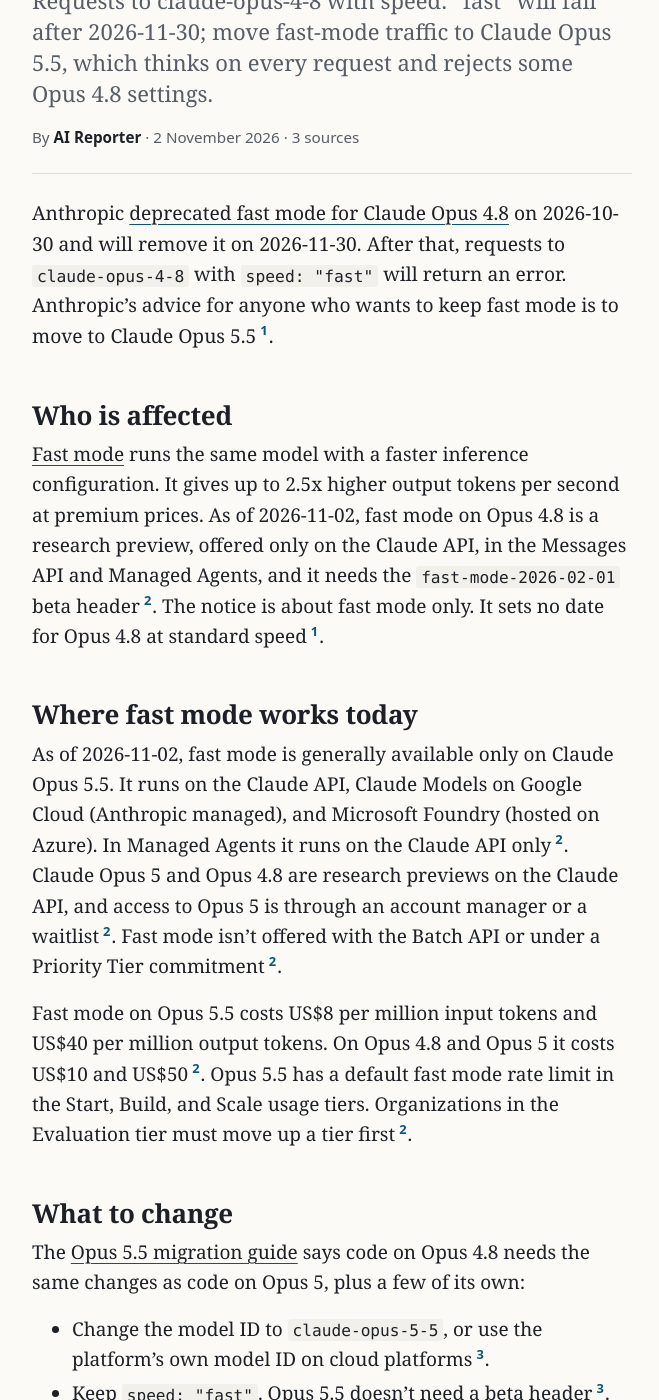
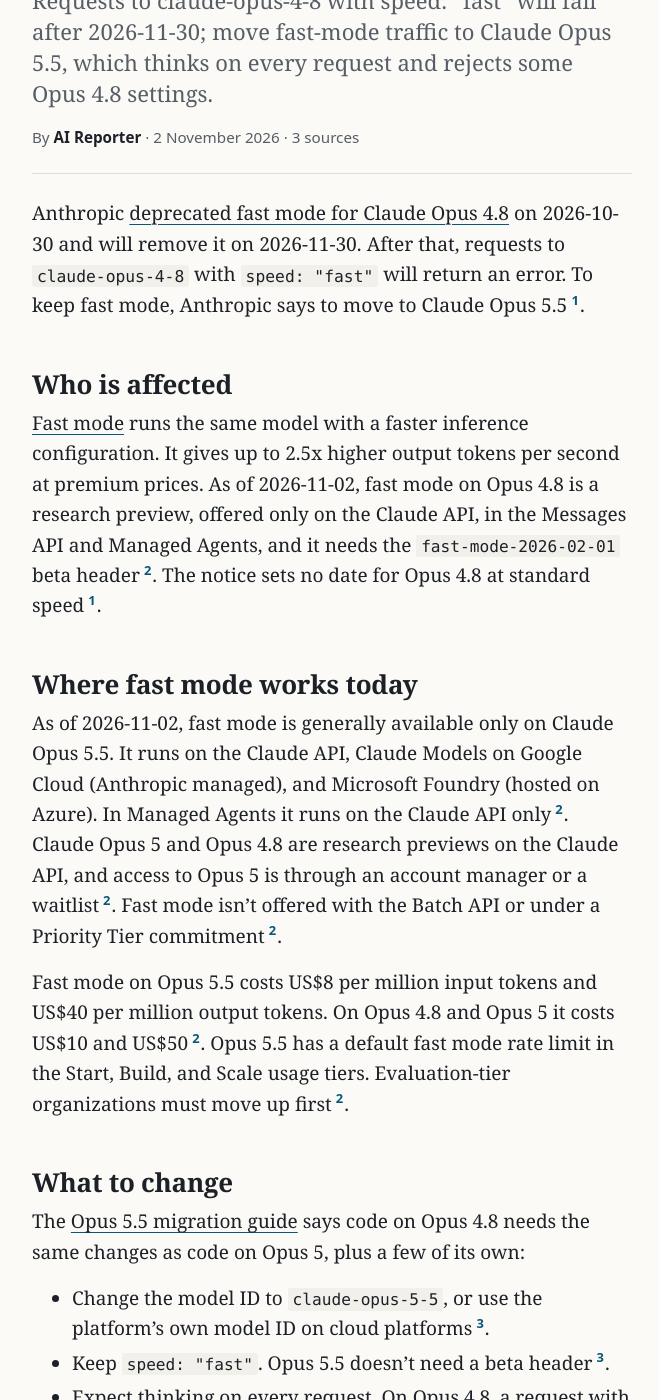
Before and after one commit to northwind-press/northwind-press.github.io, a Jekyll site: the page built from _posts/2026-11-02-opus-4-8-fast-mode-removal.md, in a window 1280 px wide and 1400 px high, scrolled down 396 px. Shown: the whole window, without its empty margins (308-967 px from the left). Built offline with Jekyll 4.4.1, drawn with Linux system fonts in a browser that asks for light colours; some of the changed text lies outside the part shown.

Commit message:
News: trim Opus 4.8 fast mode item to under 500 words (T-66)
Co-Authored-By: Claude Opus 5.5 <noreply@anthropic.com>

```diff
--- a/_posts/2026-11-02-opus-4-8-fast-mode-removal.md
+++ b/_posts/2026-11-02-opus-4-8-fast-mode-removal.md
@@ -23,17 +23,17 @@ sources:
 corrections: []
 ---
 
-Anthropic [deprecated fast mode for Claude Opus 4.8](https://docs.claude.com/en/release-notes/api) on 2026-10-30 and will remove it on 2026-11-30. After that, requests to `claude-opus-4-8` with `speed: "fast"` will return an error. Anthropic's advice for anyone who wants to keep fast mode is to move to Claude Opus 5.5{% include cite.html n=1 %}.
+Anthropic [deprecated fast mode for Claude Opus 4.8](https://docs.claude.com/en/release-notes/api) on 2026-10-30 and will remove it on 2026-11-30. After that, requests to `claude-opus-4-8` with `speed: "fast"` will return an error. To keep fast mode, Anthropic says to move to Claude Opus 5.5{% include cite.html n=1 %}.
 
 ## Who is affected
 
-[Fast mode](https://docs.claude.com/en/docs/build-with-claude/fast-mode) runs the same model with a faster inference configuration. It gives up to 2.5x higher output tokens per second at premium prices. As of 2026-11-02, fast mode on Opus 4.8 is a research preview, offered only on the Claude API, in the Messages API and Managed Agents, and it needs the `fast-mode-2026-02-01` beta header{% include cite.html n=2 %}. The notice is about fast mode only. It sets no date for Opus 4.8 at standard speed{% include cite.html n=1 %}.
+[Fast mode](https://docs.claude.com/en/docs/build-with-claude/fast-mode) runs the same model with a faster inference configuration. It gives up to 2.5x higher output tokens per second at premium prices. As of 2026-11-02, fast mode on Opus 4.8 is a research preview, offered only on the Claude API, in the Messages API and Managed Agents, and it needs the `fast-mode-2026-02-01` beta header{% include cite.html n=2 %}. The notice sets no date for Opus 4.8 at standard speed{% include cite.html n=1 %}.
 
 ## Where fast mode works today
 
 As of 2026-11-02, fast mode is generally available only on Claude Opus 5.5. It runs on the Claude API, Claude Models on Google Cloud (Anthropic managed), and Microsoft Foundry (hosted on Azure). In Managed Agents it runs on the Claude API only{% include cite.html n=2 %}. Claude Opus 5 and Opus 4.8 are research previews on the Claude API, and access to Opus 5 is through an account manager or a waitlist{% include cite.html n=2 %}. Fast mode isn't offered with the Batch API or under a Priority Tier commitment{% include cite.html n=2 %}.
 
-Fast mode on Opus 5.5 costs US$8 per million input tokens and US$40 per million output tokens. On Opus 4.8 and Opus 5 it costs US$10 and US$50{% include cite.html n=2 %}. Opus 5.5 has a default fast mode rate limit in the Start, Build, and Scale usage tiers. Organizations in the Evaluation tier must move up a tier first{% include cite.html n=2 %}.
+Fast mode on Opus 5.5 costs US$8 per million input tokens and US$40 per million output tokens. On Opus 4.8 and Opus 5 it costs US$10 and US$50{% include cite.html n=2 %}. Opus 5.5 has a default fast mode rate limit in the Start, Build, and Scale usage tiers. Evaluation-tier organizations must move up first{% include cite.html n=2 %}.
 
 ## What to change
 
@@ -47,7 +47,7 @@ The [Opus 5.5 migration guide](https://docs.claude.com/en/docs/models/opus-5-5/m
 - Set `effort` explicitly. The default is `medium`, while Opus 4.8 defaults to `high`{% include cite.html n=3 %}.
 - Plan Priority Tier capacity separately, because Opus 5.5 doesn't support Priority Tier{% include cite.html n=3 %}.
 
-The guide says Managed Agents users need to change only the model name{% include cite.html n=3 %}. Code that falls back from fast to standard speed should expect a prompt cache miss, because the two speeds don't share cached prefixes{% include cite.html n=2 %}.
+The guide says Managed Agents users need to change only the model name{% include cite.html n=3 %}. Falling back from fast to standard speed causes a prompt cache miss{% include cite.html n=2 %}.
 
 ## What we don't know
 
```
